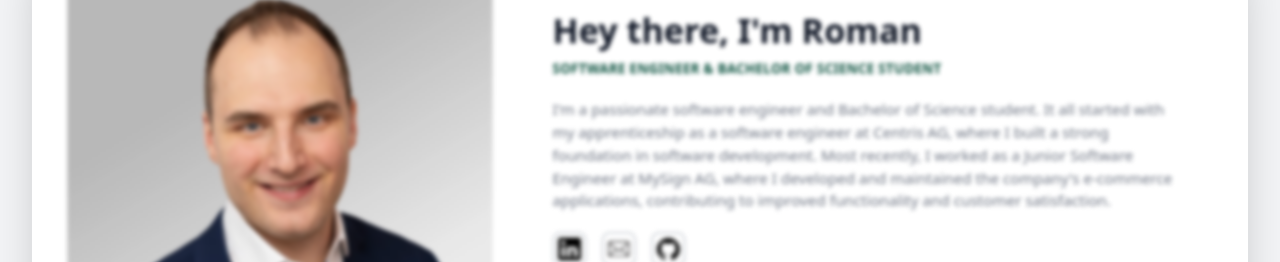
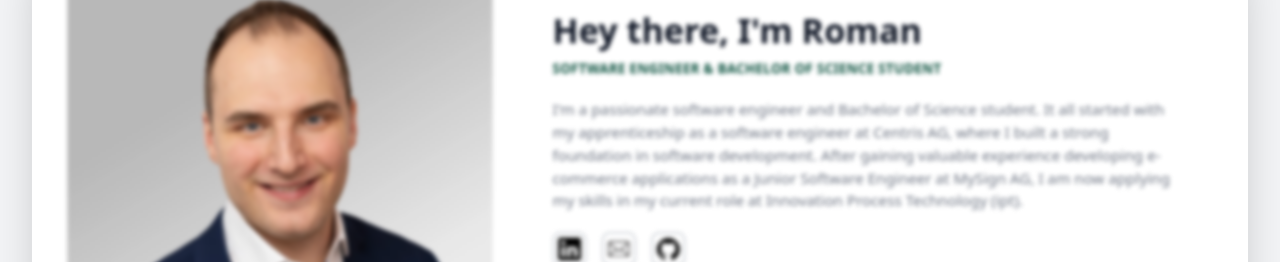
Before and after one commit to RomanL1/personal-blog-resume, an Angular app: page / in a window 1280 px wide. Shown: the part 164-426 px from the top of the page. Built offline with nearby package versions, Linux system fonts and the light colour scheme.

Commit message:
refactor: headline text, remove unused imports

```diff
--- a/src/app/app.component.ts
+++ b/src/app/app.component.ts
@@ -1,12 +1,11 @@
 import { Component } from '@angular/core';
 import { RouterOutlet } from '@angular/router';
-import {DarkModeToggleComponent} from "./components/dark-mode-toggle/dark-mode-toggle.component";
 import {NavigationComponent} from "./components/navigation/navigation.component";
 
 @Component({
   selector: 'app-root',
   standalone: true,
-  imports: [RouterOutlet, DarkModeToggleComponent, NavigationComponent],
+  imports: [RouterOutlet, NavigationComponent],
   templateUrl: './app.component.html',
 })
 export class AppComponent {
--- a/src/app/components/timeline/timeline-entry/timeline-entry.component.ts
+++ b/src/app/components/timeline/timeline-entry/timeline-entry.component.ts
@@ -1,12 +1,9 @@
 import {Component, Input} from '@angular/core';
-import {NgOptimizedImage} from "@angular/common";
 
 @Component({
   selector: 'app-timeline-entry',
   standalone: true,
-  imports: [
-    NgOptimizedImage
-  ],
+  imports: [],
   templateUrl: './timeline-entry.component.html',
 })
 export class TimelineEntryComponent {
--- a/src/app/components/timeline/timeline.component.ts
+++ b/src/app/components/timeline/timeline.component.ts
@@ -1,12 +1,9 @@
 import {Component} from '@angular/core';
-import {TimelineEntryComponent} from "./timeline-entry/timeline-entry.component";
 
 @Component({
   selector: 'app-timeline',
   standalone: true,
-  imports: [
-    TimelineEntryComponent
-  ],
+  imports: [],
   templateUrl: './timeline.component.html',
 })
 export class TimelineComponent {
--- a/src/app/pages/home/home.component.html
+++ b/src/app/pages/home/home.component.html
@@ -11,9 +11,9 @@
       </div>
       <p class="mt-4 max-w-2xl text-base md:text-md text-gray-500 dark:text-gray-300 animHidden">
         I'm a passionate software engineer and Bachelor of Science student. It all started with my apprenticeship as a
-        software engineer at Centris AG, where I built a strong foundation in software development. Most recently, I
-        worked as a Junior Software Engineer at MySign AG, where I developed and maintained the company's e-commerce
-        applications, contributing to improved functionality and customer satisfaction.
+        software engineer at Centris AG, where I built a strong foundation in software development. After gaining
+        valuable experience developing e-commerce applications as a Junior Software Engineer at MySign AG, I am now
+        applying my skills in my current role at Innovation Process Technology (ipt).
       </p>
       <app-social-buttons></app-social-buttons>
       <div class="mt-6">
@@ -28,9 +28,10 @@
 
   <app-content title="My Professional Career">
     <app-timeline>
-      <app-timeline-entry jobTitle="Junior Software Engineer" title="Junior Software Engineer at Innovation Process Technology AG"
-                          timeSpanFrom="Feb 2025" timeSpanTo="present" imageSrc="/assets/ipt_innovation_process_technology_logo.png"
-                          imageLink="https://ipt.ch/" class="delay">
+      <app-timeline-entry jobTitle="Junior Software Engineer"
+        title="Junior Software Engineer at Innovation Process Technology AG" timeSpanFrom="Feb 2025"
+        timeSpanTo="present" imageSrc="/assets/ipt_innovation_process_technology_logo.png" imageLink="https://ipt.ch/"
+        class="delay">
         Current position
       </app-timeline-entry>
 
@@ -52,10 +53,9 @@
       <!--        different than software engineering and how the retail industry works.-->
       <!--      </app-timeline-entry>-->
       <app-timeline-entry jobTitle="Soldier @ Swiss Armed Forces"
-                          title="Transmission soldier in the intelligence service" [imageBgWhite]="true"
-                          timeSpanFrom="Jul 2022" timeSpanTo="Nov 2022" imageSrc="/assets/swiss_army.png"
-                          imageLink="https://www.miljobs.ch/functions/uebermittlungssoldat"
-                          class="delay">
+        title="Transmission soldier in the intelligence service" [imageBgWhite]="true" timeSpanFrom="Jul 2022"
+        timeSpanTo="Nov 2022" imageSrc="/assets/swiss_army.png"
+        imageLink="https://www.miljobs.ch/functions/uebermittlungssoldat" class="delay">
         As a transmission soldier, I experienced the military at the recruit school in Wangen an der Aare.
         I learned about radio communication and how to operate military radio equipment.
       </app-timeline-entry>
@@ -80,18 +80,15 @@
     <app-timeline>
       <app-timeline-entry jobTitle="Bachelor of Science student (part time)"
         title="Bachelor of Science, Computer Science" timeSpanFrom="Feb 2024" timeSpanTo="Feb 2028"
-                          imageSrc="/assets/hslu.ico" imageLink="https://www.hslu.ch/de-ch/informatik/studium/bachelor/"
-                          class="delay">
+        imageSrc="/assets/hslu.ico" imageLink="https://www.hslu.ch/de-ch/informatik/studium/bachelor/" class="delay">
         In February 2024, I was eager to embark on my next significant career advancement. I am currently pursuing a
         Bachelor's Degree in Computer Science at the Lucerne University of Applied Sciences and Arts on a part-time
         basis. Having successfully completed my first semester, I am optimistic and excited about the forthcoming
         semesters. I am currently considering specializing in Software Engineering & DevOps.
       </app-timeline-entry>
       <app-timeline-entry jobTitle="Berufsmatura student"
-                          title="Vocational Baccalaureate, Engineering, Architecture, Life Sciences"
-                          timeSpanFrom="Aug 2021" timeSpanTo="Jun 2022" imageSrc="/assets/bbzsogr.ico"
-                          imageLink="https://bbzsogr.so.ch/"
-                          class="delay">
+        title="Vocational Baccalaureate, Engineering, Architecture, Life Sciences" timeSpanFrom="Aug 2021"
+        timeSpanTo="Jun 2022" imageSrc="/assets/bbzsogr.ico" imageLink="https://bbzsogr.so.ch/" class="delay">
         After completing my apprenticeship, I chose to advance my education by obtaining a vocational baccalaureate.
         During this time I learned a lot about mathematics, physics, and chemistry. For my final project, my classmate
         and I researched artificial neural networks and tried to gain a deeper understanding of how they work.
```
Lines whose indentation alone changed are shown as unchanged.
